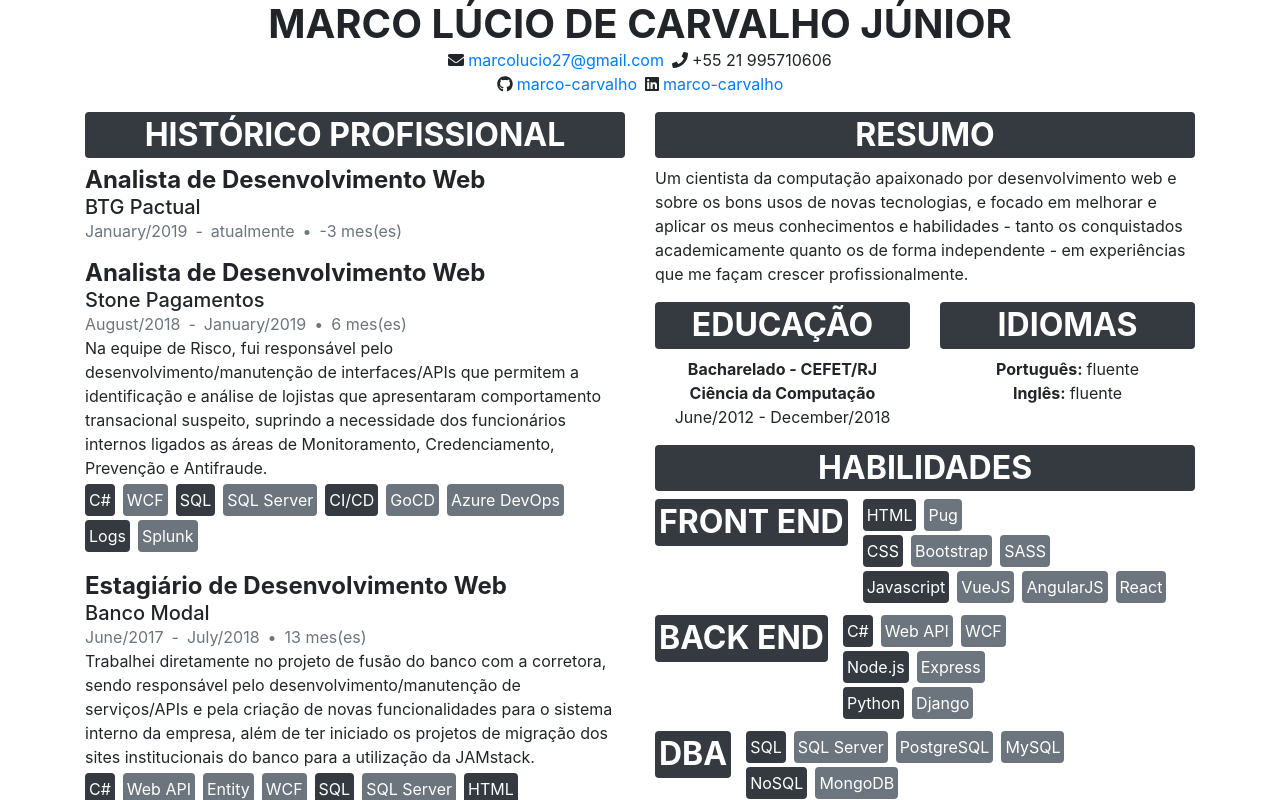
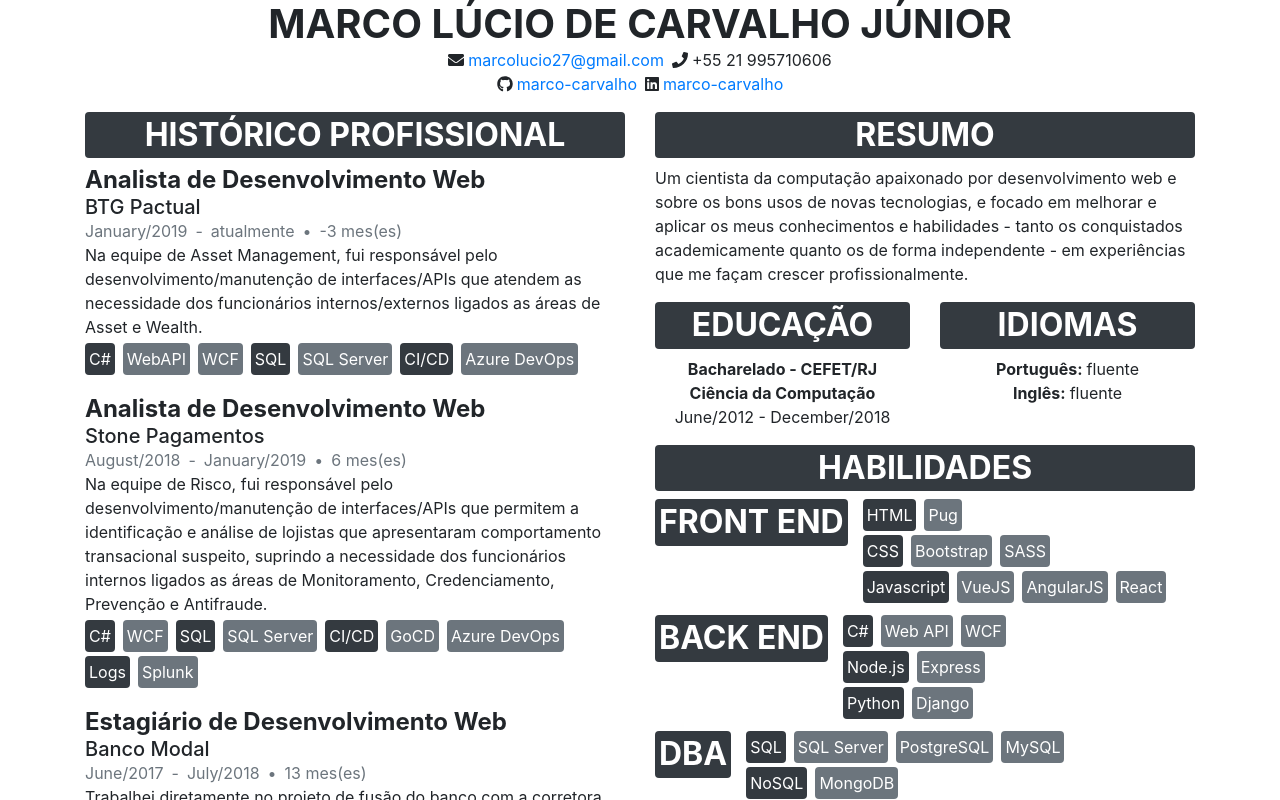
Before and after one commit to marco-carvalho/resume, a Vue app: page / in a window 1280 px wide. Shown: the top 800 px of the page. Built offline with nearby package versions, Linux system fonts and the light colour scheme.

Commit message:
add description/tecnologies to current job

```diff
--- a/src/components/Experiences.vue
+++ b/src/components/Experiences.vue
@@ -28,8 +28,11 @@ div
             position: 'Analista de Desenvolvimento Web',
             from: this.$moment('20190101'),
             to: null,
-            description: '',
+            description: 'Na equipe de Asset Management, fui responsável pelo desenvolvimento/manutenção de interfaces/APIs que atendem as necessidade dos funcionários internos/externos ligados as áreas de Asset e Wealth.',
             tecnologies: [
+              {name:"C#", subtecnologies: ["WebAPI", "WCF"]},
+              {name:"SQL", subtecnologies: ["SQL Server"]},
+              {name:"CI/CD", subtecnologies: ["Azure DevOps"]},
             ]
           },
           {
```
